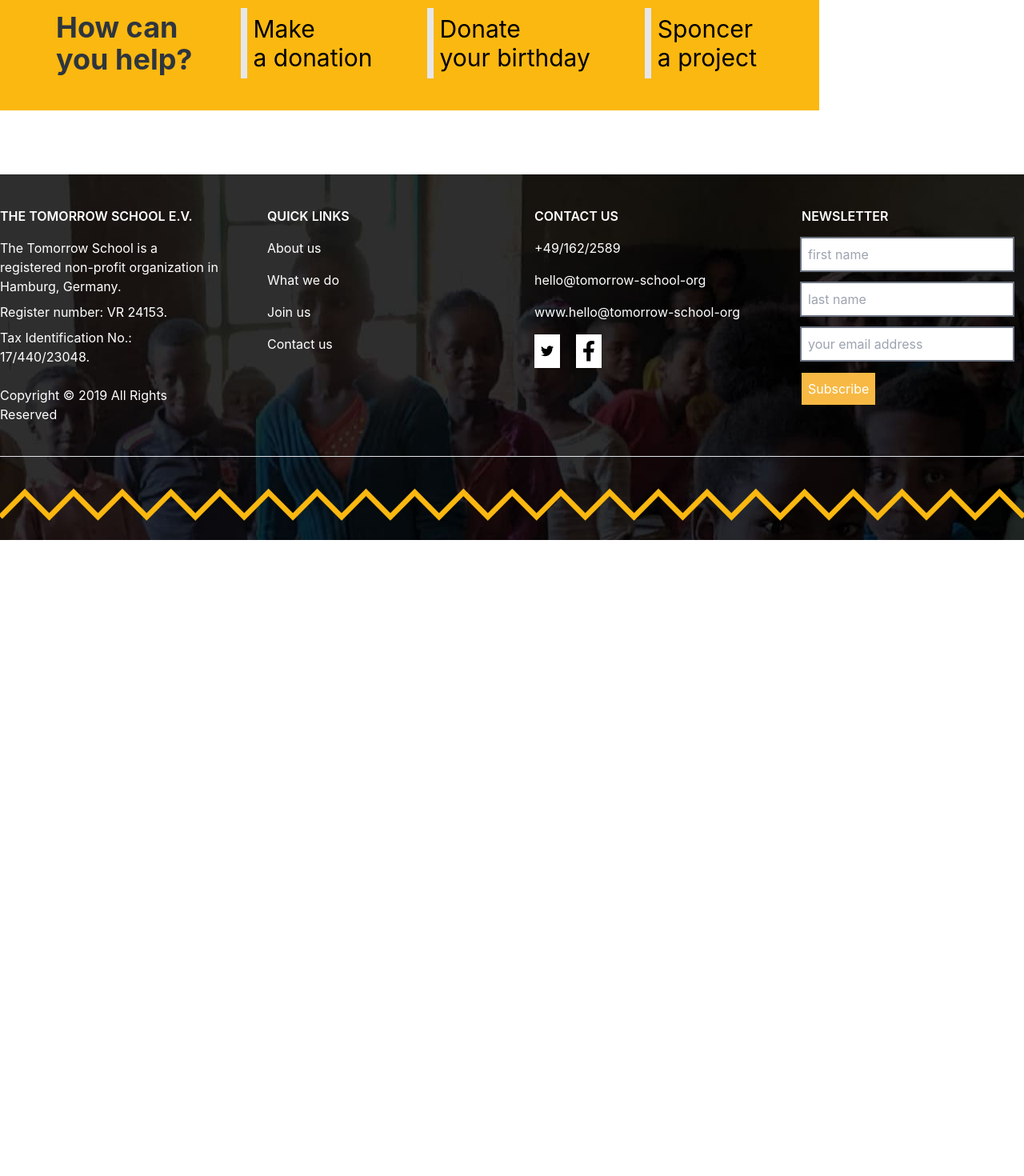
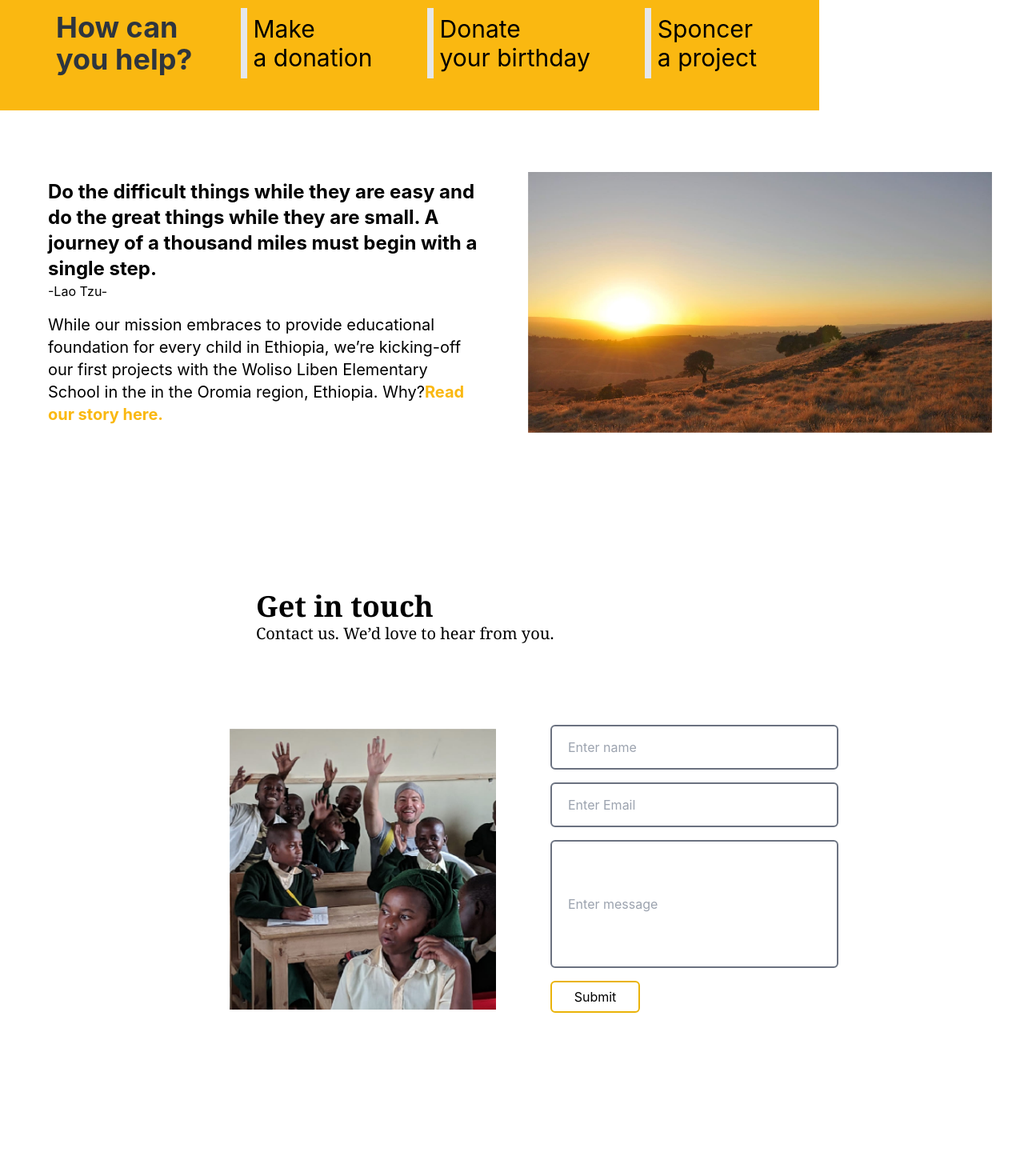
Before and after one commit to csilm/Tomorrow-s-School, a React (Create React App) app in the folder frontendfiles/: page / in a window 1280 px wide. Shown: the part 1220-2690 px from the top of the page at 80% size. Before the commit the page ends 1895 px from the top, so only its background shows below. Built offline with nearby package versions, Linux system fonts and the light colour scheme.

Commit message:
midlle part

```diff
--- a/frontendfiles/src/components/home/MiddlePart.js
+++ b/frontendfiles/src/components/home/MiddlePart.js
@@ -1,5 +1,7 @@
 import React from 'react';
-
+import { Link } from 'react-router-dom';
+import img2 from '../../Contract_Us/images-06.jpg';
+import img from '../../images/images-03.jpg';
 const MiddlePart = () => {
     return (
         <>
@@ -27,6 +29,45 @@ const MiddlePart = () => {
                     <p className='text-3xl border-l-8 border-white-500 p-2'>Sponcer <br />a project</p>
                 </div>
             </div>
+
+            <div className=' w-full  flex flex-wrap flex-row justify-center items-center'>
+
+                <div className='h-full sm:w-full md:w-full p-5 h-auto lg:h-[30rem] w-full flex flex-wrap flex-row justify-between items-center'>
+                    <div className='text-left lg:w-1/2 p-10 md:w-full sm:w-full flex flex-col justify-start flex-wrap items-start' >
+                        <p className='text-2xl font-bold'> Do the difficult things while they are easy and do the great things while they are small.
+                            A journey of a thousand miles must begin with a single step.
+
+                            </p>
+                            -Lao Tzu-
+                        <p className='text-xl mt-4'>While our mission embraces to provide educational foundation for every child in Ethiopia, we’re kicking-off our first projects with the Woliso Liben Elementary School in the in the Oromia region, Ethiopia. Why?
+                        <Link to="/aboutus" className='font-bold text-[#fab811]'>Read our story here.</Link>
+                        </p>
+                    </div>
+
+                    <div className=' lg:w-1/2 md:w-full sm:w-full flex flex-col justify-end flex-wrap items-end' >
+                        <img src={img} className='h-full sm:w-full md:w-full p-5' alt="" srcset="" />
+                    </div>
+
+                </div>
+            </div>
+            <div className=' w-full flex flex-wrap flex-row lg:p-[5rem] justify-center items-center'>
+      <div className='flex justify-start flex-col items-start w-full p-10 lg:pl-[15rem]'>
+        <h1 className='text-4xl font-bold font-serif'>Get in touch</h1>
+        <p className='text-xl font-serif'>Contact us. We’d love to hear from you.</p>
+      </div>
+      <div className='h-auto lg:h-[30rem] w-full flex flex-wrap flex-row justify-between items-center'>
+
+        <div className=' lg:w-1/2 md:w-full sm:w-full flex flex-col justify-end flex-wrap items-end' >
+            <img src={img2} className='h-full lg:w-2/3 sm:w-full md:w-full p-5' alt="" srcset="" />
+        </div>
+        <div className=' lg:w-1/2 p-10 md:w-full sm:w-full flex flex-col justify-start flex-wrap items-start' >
+            <input className='rounded-md w-full border-2 border-gray-500 lg:w-3/4 p-5 h-14 m-2 ' type="text" name="" id="" placeholder='Enter name'/>
+            <input className='rounded-md w-full border-2 border-gray-500 lg:w-3/4 p-5 h-14 m-2 ' type="text" name="" id="" placeholder='Enter Email'/>
+            <input className='rounded-md w-full border-2 border-gray-500 lg:w-3/4 p-5 h-[10rem] m-2 ' type="textarea" name="" id="" placeholder='Enter message'/>
+            <input className='rounded-md w-[7rem] h-[2.5rem] hover:bg-yellow-500 hover:text-white border-2 border-yellow-500 m-2 ' type="submit" value="Submit" />
+        </div>
+      </div>
+    </div>
         </>
     );
 };
--- a/frontendfiles/src/shared/Navigation.js
+++ b/frontendfiles/src/shared/Navigation.js
@@ -56,9 +56,9 @@ const Navigation = () => {
                  <Link to="/joinus" className='flex'> <a href="#" class="px-3 py-2 font-medium">join Us</a></Link>
 
                   <Link to="/contactus" className='flex'><a href="#" class="px-3 py-2 font-medium">Contact us</a></Link>
-                  <a href="#" class="font-medium flex align-center justify-center">
+                  <Link to="/donate"><a href="#" class="font-medium flex align-center justify-center">
                    <button className='bg-[#fab811] p-2'>Donate</button>
-                  </a>
+                  </a></Link>
                   <div class="flex align-center justify-center  font-medium">
                     <select id="countries" class=" bg-gray-50 border border-yellow-300 text-yellow-900 text-sm rounded-lg focus:ring-yellow-500 focus:border-yellow-500 block w-full p-2.5 dark:focus:ring-yellow-500 dark:focus:border-yellow-500">
                       <option selected="">Dn</option>
```
Lines whose indentation alone changed are shown as unchanged.
